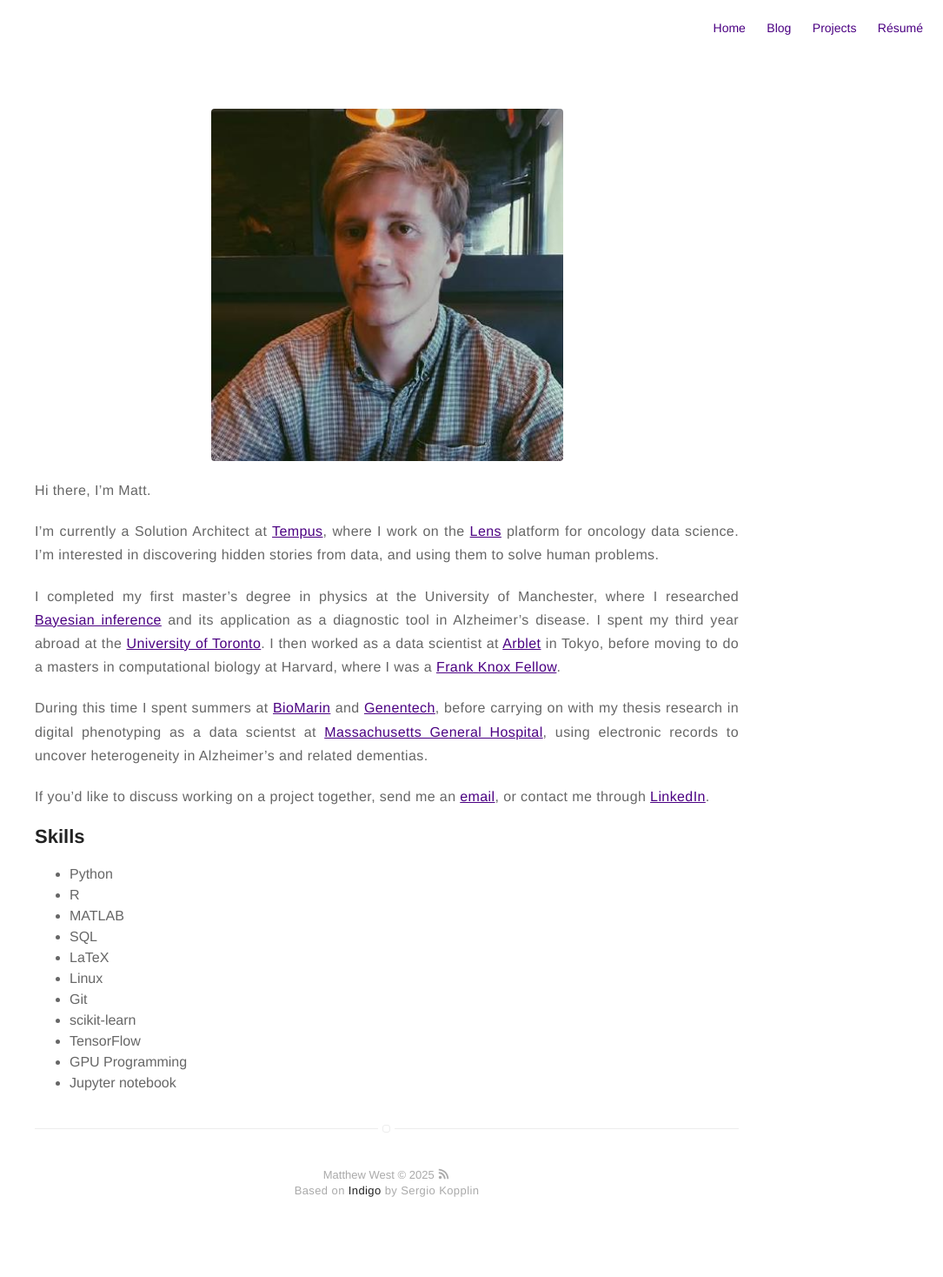
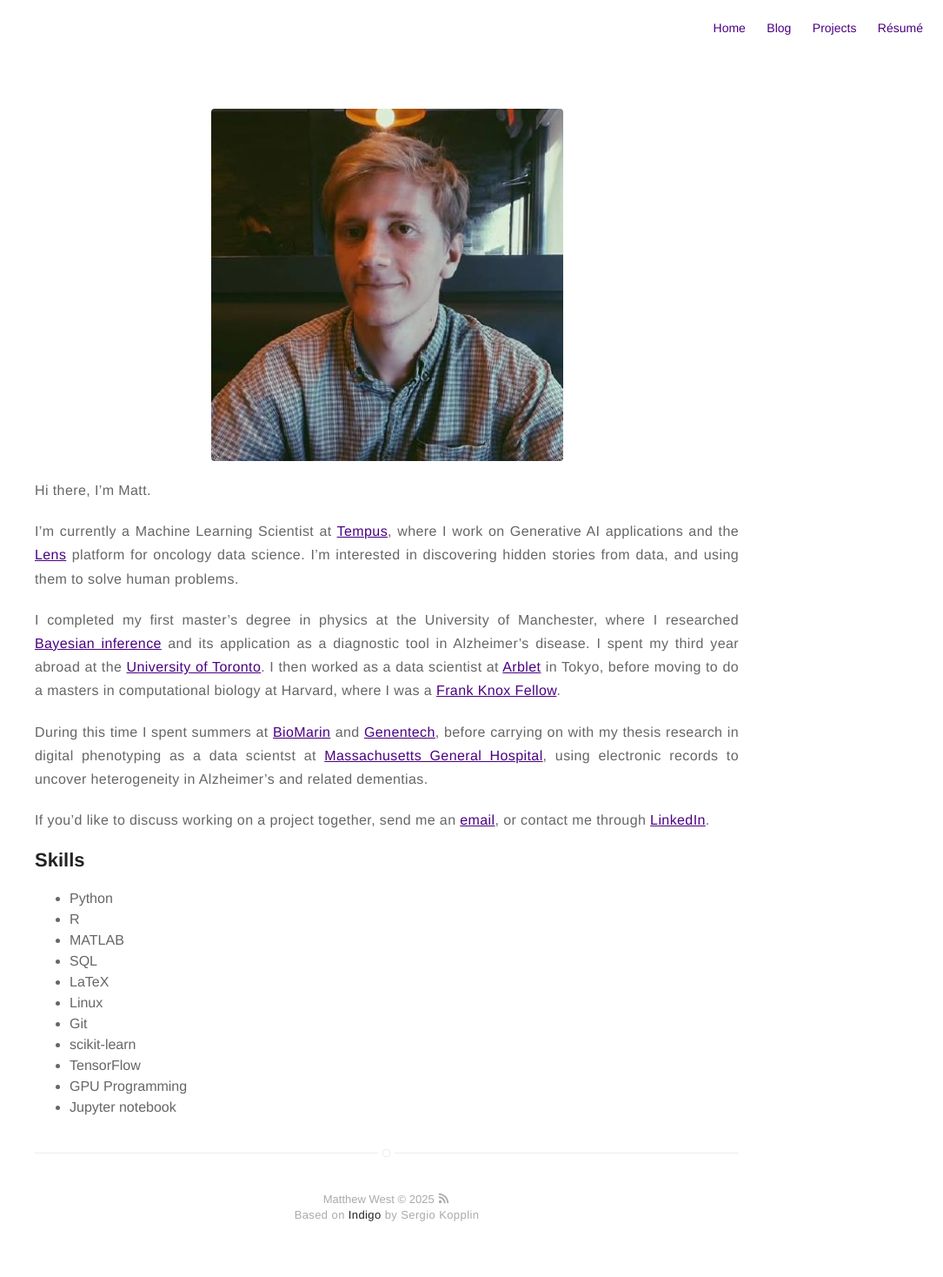
Before and after one commit to mwestt/mwestt.github.io, a Jekyll site: the page built from about.md, in a window 1280 px wide. Shown: the whole page at 87% size, without its empty margins (195-1280 px from the left). Built offline with Jekyll 4.4.1, drawn with Linux system fonts in a browser that asks for light colours; a script that is not in the unit is left out; before the commit the page ends 1440 px from its top, so only the background shows below that.

Commit message:
"update current job title"

```diff
--- a/about.md
+++ b/about.md
@@ -7,7 +7,7 @@ mathjax: true
 
 Hi there, I'm Matt.
 
-I'm currently a Solution Architect at [Tempus](https://www.tempus.com/), where I work on the [Lens](https://www.tempus.com/life-sciences/lens/) platform for oncology data science. I'm interested in discovering hidden stories from data, and using them to solve human problems.
+I'm currently a Machine Learning Scientist at [Tempus](https://www.tempus.com/), where I work on Generative AI applications and the [Lens](https://www.tempus.com/life-sciences/lens/) platform for oncology data science. I'm interested in discovering hidden stories from data, and using them to solve human problems.
 
 I completed my first master's degree in physics at the
 University of Manchester, where I researched [Bayesian inference](https://drive.google.com/file/d/1fV6HB7wGF7PJa3SLyz1GXGkPLRz3RPOJ/view?usp=sharing) and its application as a diagnostic tool in Alzheimer's disease. I spent my third year abroad at the
```
